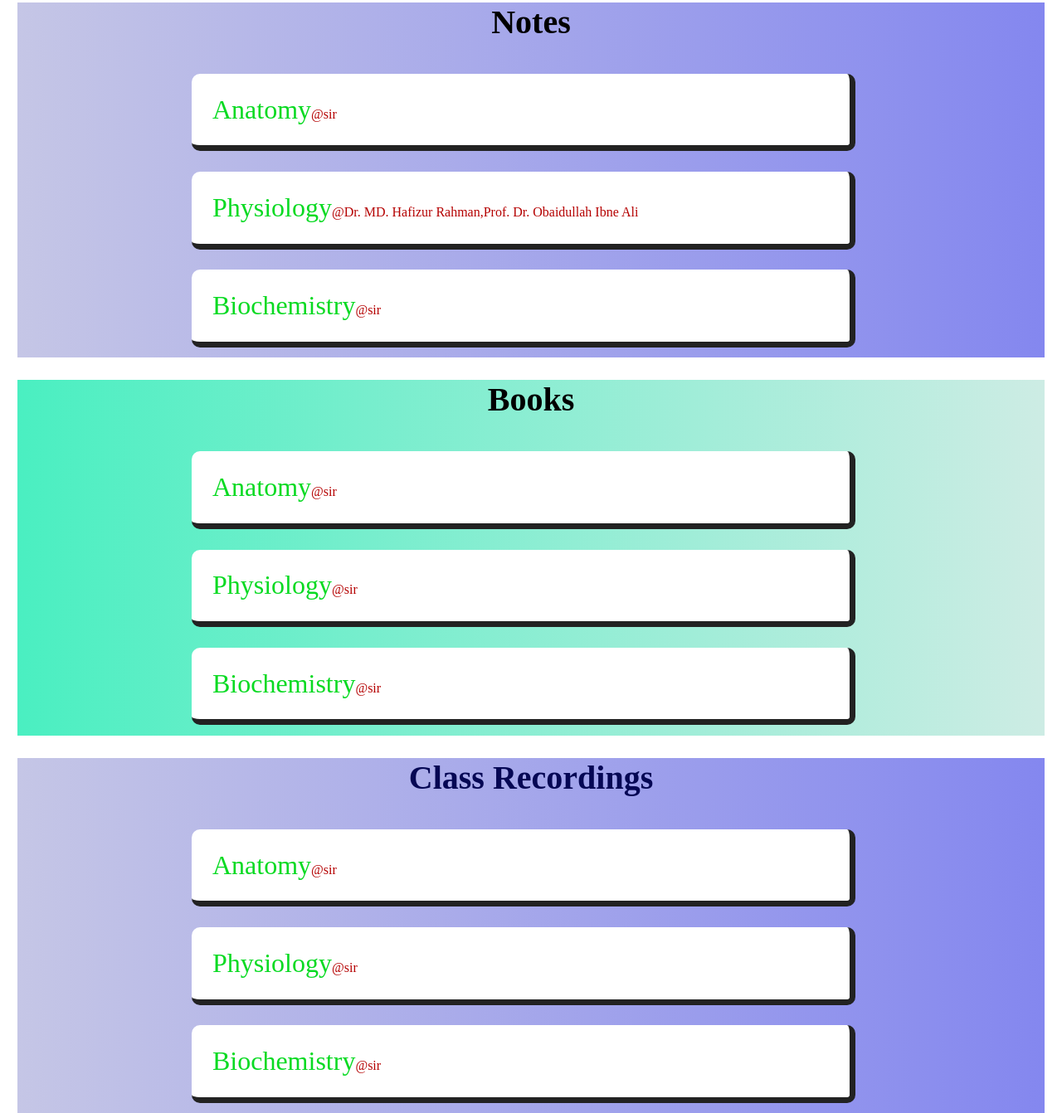
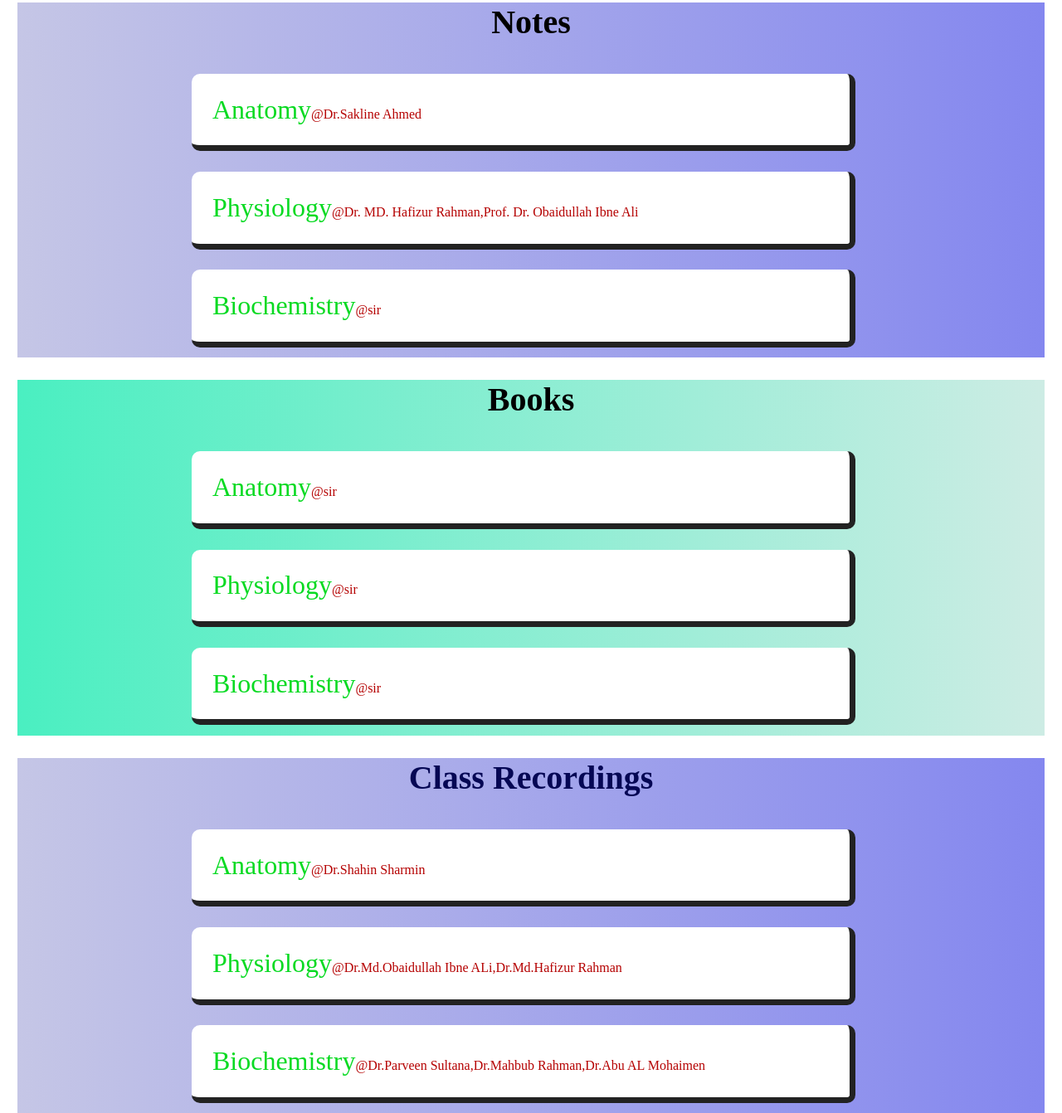
Before and after one commit to Frost101/RMC-61, a plain HTML site: page index.html in a window 1280 px wide. Shown: the part 738-2080 px from the top of the page at 83% size. Drawn offline with Linux system fonts and the light colour scheme.

Commit message:
Update index.html

```diff
--- a/index.html
+++ b/index.html
@@ -48,7 +48,7 @@
 
 <div class="b">
   <h1><a name="Sheets"></a>Notes</h1>
-  <a href="AnatomySheets.html" class="divblink"><div><span class="bA">Anatomy</span><span class="bB">@sir</span></div></a>
+  <a href="AnatomySheets.html" class="divblink"><div><span class="bA">Anatomy</span><span class="bB">@Dr.Sakline Ahmed</span></div></a>
   <a href="PhysiologySheets.html" class="divblink"><div><span class="bA">Physiology</span><span class="bB">@Dr. MD. Hafizur Rahman,Prof. Dr. Obaidullah Ibne Ali</span ></div></a>
    <a href="BiochemistrySheets.html" class="divblink"><div><span class="bA" >Biochemistry</span><span class="bB">@sir</span></div></a>
 </div>
@@ -69,9 +69,9 @@
 
 <div class="d">
   <h1><a name="Recordings"></a>Class Recordings</h1>
-  <a href="AnatomyClass.html" class="divdlink"><div><span class="bA">Anatomy</span><span class="bB">@sir</span></div></a>
-  <a href="PhysiologyClass.html" class="divdlink"><div><span class="bA">Physiology</span><span class="bB">@sir</span ></div></a>
-   <a href="BiochemistryClass.html" class="divdlink"><div><span class="bA" >Biochemistry</span><span class="bB">@sir</span></div></a>
+  <a href="AnatomyClass.html" class="divdlink"><div><span class="bA">Anatomy</span><span class="bB">@Dr.Shahin Sharmin</span></div></a>
+  <a href="PhysiologyClass.html" class="divdlink"><div><span class="bA">Physiology</span><span class="bB">@Dr.Md.Obaidullah Ibne ALi,Dr.Md.Hafizur Rahman</span ></div></a>
+   <a href="BiochemistryClass.html" class="divdlink"><div><span class="bA" >Biochemistry</span><span class="bB">@Dr.Parveen Sultana,Dr.Mahbub Rahman,Dr.Abu AL Mohaimen</span></div></a>
 </div>
 <footer>
   <p> Copyright &copy 2020<br>
```
